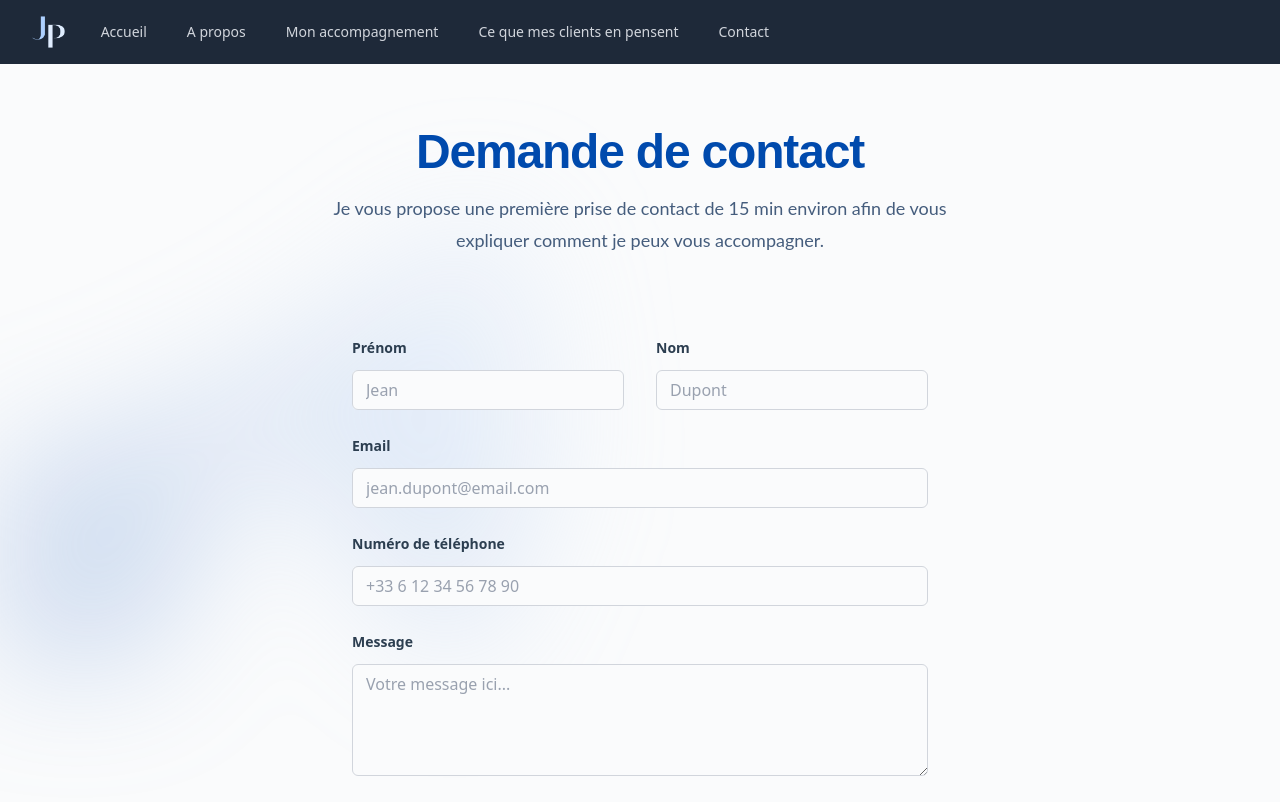
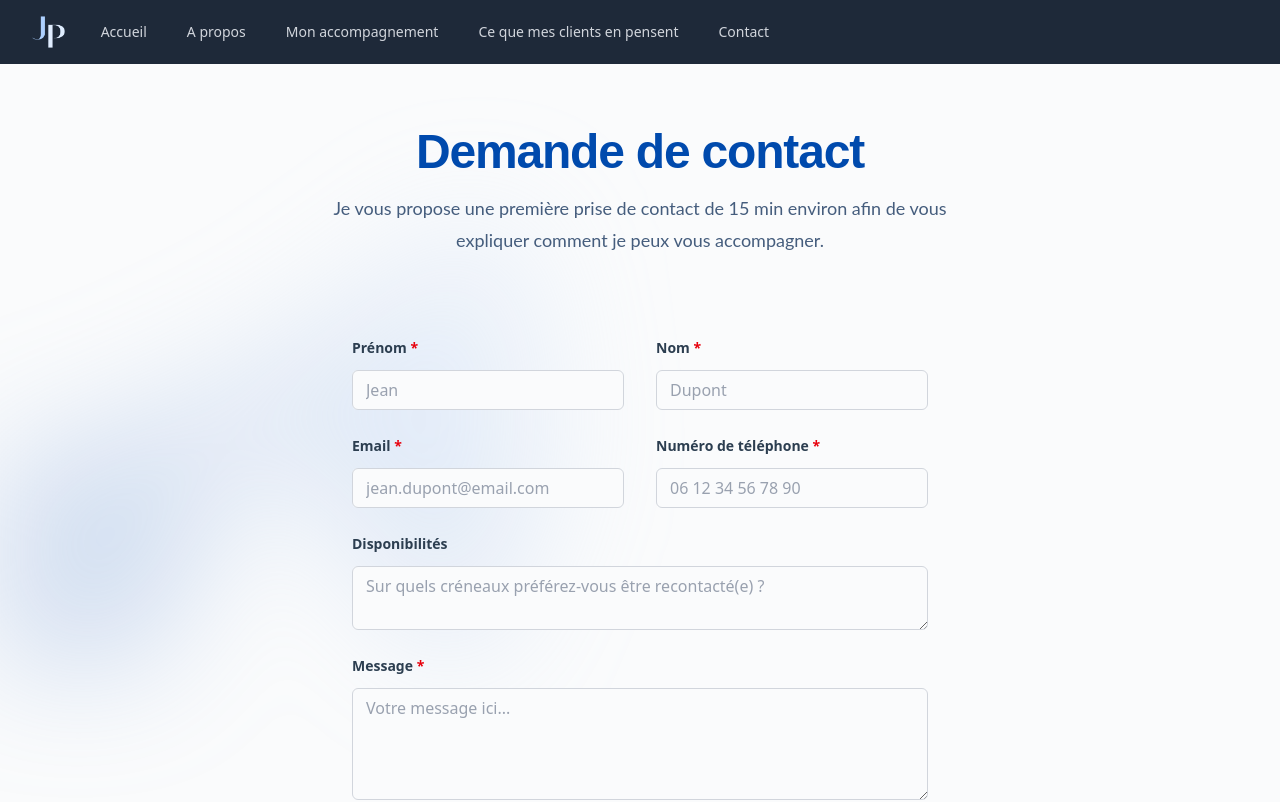
Before and after one commit to GhislaineAybram/stellium, an Angular app: page /contact in a window 1280 px wide. Shown: the top 802 px of the page. Built offline with nearby package versions, Linux system fonts and the light colour scheme.

Commit message:
contact form final

```diff
--- a/src/app/features/contact/contact.component.html
+++ b/src/app/features/contact/contact.component.html
@@ -17,13 +17,13 @@
       expliquer comment je peux vous accompagner.
     </p>
   </div>
-  <form action="https://formsubmit.co/ghislaine.aybram@gmail.com" method="POST" class="mx-auto mt-16 max-w-xl sm:mt-20">
+  <form action="https://formsubmit.co/julien.poudras@outlook.fr" method="POST" class="mx-auto mt-16 max-w-xl sm:mt-20">
     <div class="grid grid-cols-1 gap-x-8 gap-y-6 sm:grid-cols-2">
       <div>
         <label
           for="first-name"
           class="block text-sm/6 font-semibold"
-          >Prénom</label
+          >Prénom <span class="text-red-600">*</span></label
         >
         <div class="mt-2.5">
           <input
@@ -41,7 +41,7 @@
         <label
           for="last-name"
           class="block text-sm/6 font-semibold"
-          >Nom</label
+          >Nom <span class="text-red-600">*</span></label
         >
         <div class="mt-2.5">
           <input
@@ -55,9 +55,9 @@
           />
         </div>
       </div>
-      <div class="sm:col-span-2">
+      <div>
         <label for="email" class="block text-sm/6 font-semibold"
-          >Email</label
+          >Email <span class="text-red-600">*</span></label
         >
         <div class="mt-2.5">
           <input
@@ -66,15 +66,17 @@
             id="email"
             autocomplete="email"
             placeholder="jean.dupont@email.com"
+            required
             class="block w-full rounded-md bg-white-light px-3.5 py-2 text-base outline-1 -outline-offset-1 outline-gray-300 placeholder:text-gray-400 focus:outline-2 focus:-outline-offset-2 focus:outline-[color:var(--color-blue-medium)]"
+            (input)="onEmailInput($event)"
           />
         </div>
       </div>
-      <div class="sm:col-span-2">
+      <div>
         <label
           for="phone-number"
           class="block text-sm/6 font-semibold"
-          >Numéro de téléphone</label
+          >Numéro de téléphone <span class="text-red-600">*</span></label
         >
         <div class="mt-2.5">
           <div
@@ -82,17 +84,33 @@
           >
             <input
               type="tel"
-              name="phone-number"
+              name="tel"
               id="phone-number"
+              autocomplete="tel"
               class="block w-full rounded-md bg-white-light px-3.5 py-2 text-base placeholder:text-gray-400 focus:outline-2 focus:-outline-offset-2 focus:outline-[color:var(--color-blue-medium)]"
-              placeholder="+33 6 12 34 56 78 90"
+              placeholder="06 12 34 56 78 90"
+              required
             />
           </div>
         </div>
       </div>
       <div class="sm:col-span-2">
+        <label for="availability" class="block text-sm/6 font-semibold"
+          >Disponibilités</label
+        >
+        <div class="mt-2.5">
+          <textarea
+            name="availability"
+            id="availability"
+            rows="2"
+            placeholder="Sur quels créneaux préférez-vous être recontacté(e) ?"
+            class="block w-full rounded-md bg-white-light px-3.5 py-2 text-base outline-1 -outline-offset-1 outline-gray-300 placeholder:text-gray-400 focus:outline-2 focus:-outline-offset-2 focus:outline-[color:var(--color-blue-medium)]"
+          ></textarea>
+        </div>
+      </div>
+      <div class="sm:col-span-2">
         <label for="message" class="block text-sm/6 font-semibold"
-          >Message</label
+          >Message <span class="text-red-600">*</span></label
         >
         <div class="mt-2.5">
           <textarea
@@ -100,6 +118,7 @@
             id="message"
             rows="4"
             placeholder="Votre message ici..."
+            required
             class="block w-full rounded-md bg-white-light px-3.5 py-2 text-base outline-1 -outline-offset-1 outline-gray-300 placeholder:text-gray-400 focus:outline-2 focus:-outline-offset-2 focus:outline-[color:var(--color-blue-medium)]"
           ></textarea>
         </div>
@@ -107,15 +126,15 @@
       <div class="flex gap-x-4 sm:col-span-2 items-baseline">
         <input type="checkbox" id="consent" name="consent" required class="mr-2" style="accent-color: var(--accent-color-blue)" />
         <label class="text-sm/6 color-grey-dark" id="switch-1-label">
-          En nous communiquant vos données personnelles, vous consentez à ce que
-          nous les utilisions aux seules fins de vous répondre comme indiqué
-          dans notre
+          En soumettant ce formulaire, vous acceptez que vos données soient utilisées pour vous recontacter,
+          conformément à notre
           <a routerLink="/privacy" class="visible-link">politique de protection des données</a>.
         </label>
       </div>
     </div>
     <div class="mt-10">
-      <input type="hidden" name="_next" [value]="receivedUrl">
+      <input *ngIf="receivedUrl" type="hidden" name="_next" [value]="receivedUrl">
+      <input type="hidden" name="_replyto" [value]="emailValue" />
       <input type="hidden" name="_template" value="box">
       <button
         type="submit"
--- a/src/app/features/contact/contact.component.ts
+++ b/src/app/features/contact/contact.component.ts
@@ -1,12 +1,26 @@
-import { Component } from '@angular/core';
+import { CommonModule, isPlatformBrowser } from '@angular/common';
+import { Component, inject, PLATFORM_ID } from '@angular/core';
 import { RouterLink } from '@angular/router';
 
 @Component({
   selector: 'app-contact',
-  imports: [RouterLink],
+  imports: [RouterLink, CommonModule],
   templateUrl: './contact.component.html',
   styleUrl: './contact.component.scss'
 })
 export class ContactComponent {
-  receivedUrl = `${window.location.origin}/received`;
+  private platformId = inject(PLATFORM_ID);
+  emailValue = '';
+
+  get receivedUrl(): string {
+    if (isPlatformBrowser(this.platformId)) {
+      return `${window.location.origin}/received`;
+    }
+    return '';
+  }
+
+  onEmailInput(event: Event) {
+    const target = event.target as HTMLInputElement;
+    this.emailValue = target.value;
+  }
 }
--- a/src/app/features/homepage/testimonial/testimonial.component.ts
+++ b/src/app/features/homepage/testimonial/testimonial.component.ts
@@ -17,7 +17,7 @@ export class TestimonialComponent implements OnInit, AfterViewInit {
   constructor(
     private readonly supabase: SupabaseService,
     @Inject(PLATFORM_ID) private platformId: Object,
-    private cdr: ChangeDetectorRef // Ajouter ceci
+    private cdr: ChangeDetectorRef
   ) {}
 
   ngOnInit(): void {
@@ -31,7 +31,7 @@ export class TestimonialComponent implements OnInit, AfterViewInit {
       }, 0);
     } else {
       this.isLoading = false;
-      this.cdr.detectChanges(); // Ajouter ceci
+      this.cdr.detectChanges();
     }
   }
 
@@ -54,7 +54,7 @@ export class TestimonialComponent implements OnInit, AfterViewInit {
       this.feedbacks = [];
     } finally {
       this.isLoading = false;
-      this.cdr.detectChanges(); // Ajouter ceci
+      this.cdr.detectChanges();
       console.log('Final feedbacks:', this.feedbacks);
     }
   }
--- a/src/app/features/received/received.component.html
+++ b/src/app/features/received/received.component.html
@@ -5,7 +5,7 @@
         <div class="mt-10 flex items-center justify-center gap-x-6">
           <a href="/">
             <button
-                class="w-full font-medium px-3.5 py-2.5 text-center text-base font-semibold button-info">
+                class="w-full px-5.5 py-2.5 text-center text-base font-semibold button-info">
                 Retour vers l'accueil →
             </button>
           </a>
--- a/src/index.html
+++ b/src/index.html
@@ -5,10 +5,9 @@
   <title>Julien Poudras, conseiller en gestion de patrimoine</title>
   <base href="/">
   <meta name="viewport" content="width=device-width, initial-scale=1">
-  <link rel="apple-touch-icon" sizes="180x180" href="/apple-touch-icon.png">
-  <link rel="icon" type="image/png" sizes="32x32" href="/favicon-32x32.png">
-  <link rel="icon" type="image/png" sizes="16x16" href="/favicon-16x16.png">
-  <link rel="manifest" href="/site.webmanifest">
+  <link rel="apple-touch-icon" sizes="180x180" href="apple-touch-icon.png">
+  <link rel="icon" type="image/png" sizes="32x32" href="favicon-32x32.png">
+  <link rel="icon" type="image/png" sizes="16x16" href="favicon-16x16.png">
 </head>
 <body>
   <app-root></app-root>
--- a/src/styles.scss
+++ b/src/styles.scss
@@ -129,7 +129,7 @@ body {
 
 // info button
 .button-info {
-  font-size: 0.875rem;
+  font-size: 1rem;
   align-items: center;
   background-color: $color-white;
   border: 1.5px solid $color-blue-700;
```
